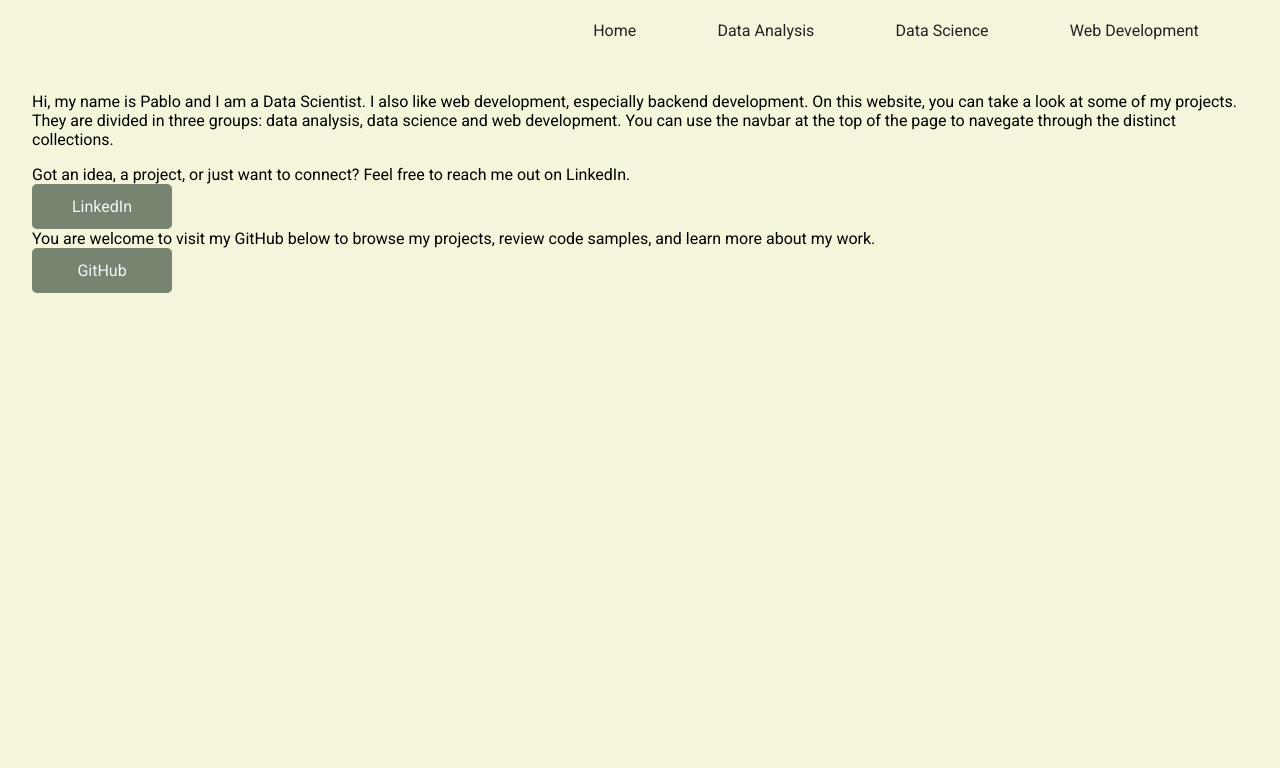
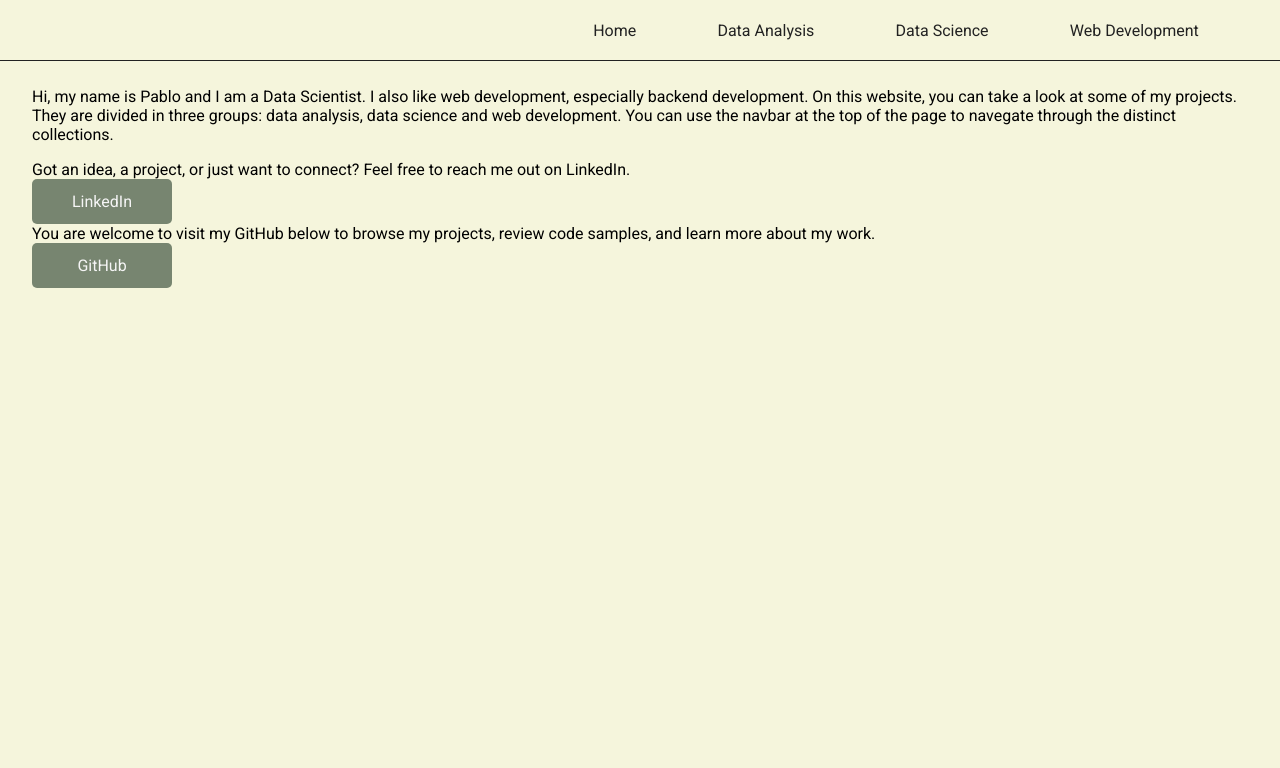
Before and after one commit to pablogmdsoftware/portfolio, a Django app: page / in a window 1280 px wide. Shown: the top 768 px of the page. Run offline with Django 5.2, Linux system fonts and the light colour scheme.

Commit message:
style: Improve navbar visual integration

```diff
--- a/mysite/app/static/app/header.css
+++ b/mysite/app/static/app/header.css
@@ -3,6 +3,7 @@
     font-size: 1rem;
     display: flex;
     justify-content: end;
+    border-bottom: 1px solid var(--contrast);
 }
 
 .navbar__list {
--- a/mysite/app/static/app/styles.css
+++ b/mysite/app/static/app/styles.css
@@ -101,7 +101,7 @@ a {
 /* Layout */
 
 main {
-    min-height: calc(100vh - 91px);
+    min-height: calc(100vh - 92px);
     display: grid;
     grid-template-columns: repeat(4,1fr);
     grid-auto-rows: min-content;
@@ -116,6 +116,7 @@ main {
         row-gap: 16px;
         column-gap: 32px;
         padding: 32px;
+        padding-top: 26px;
     }
 }
 
```
